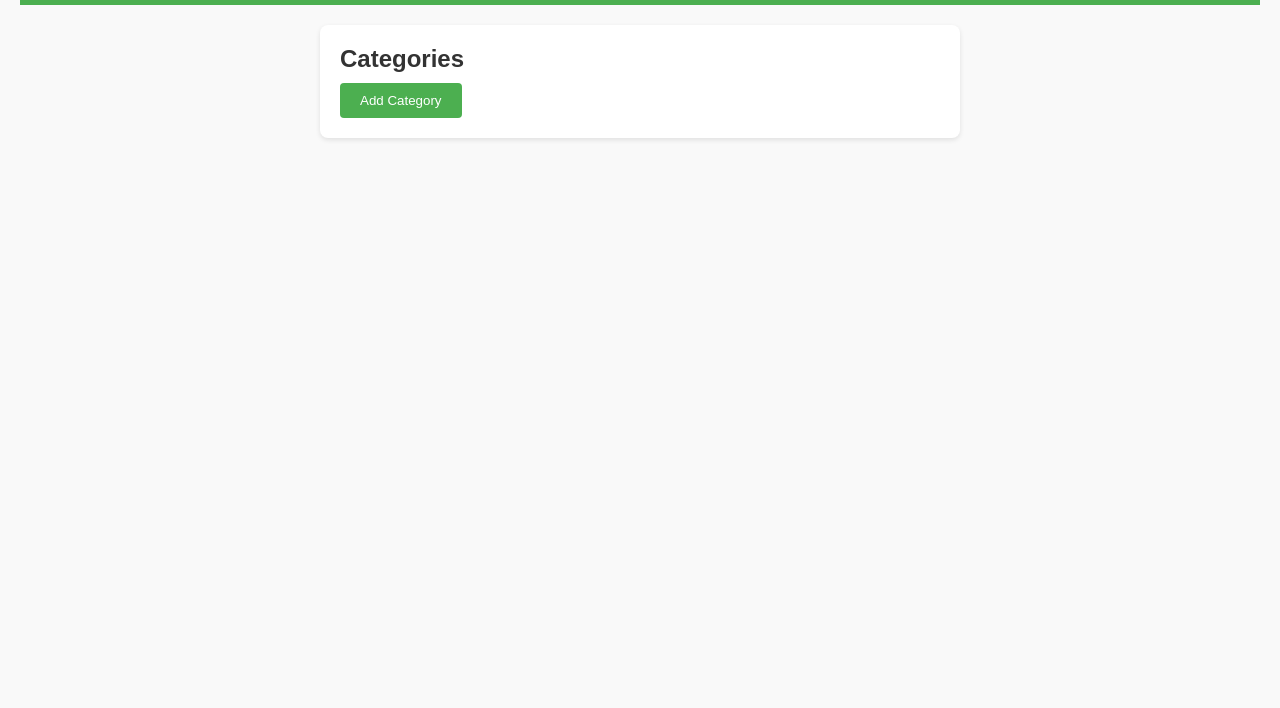
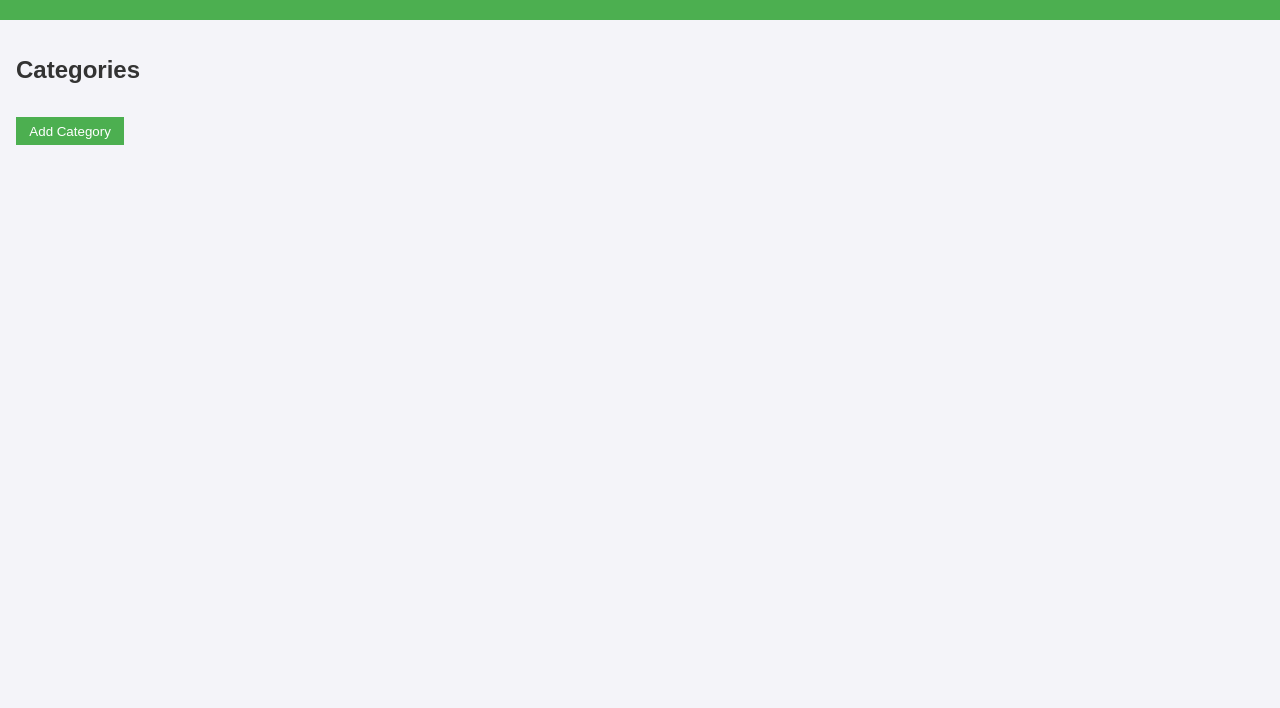
Before and after one commit to kheilihamalieh/bekhoda, a plain HTML site: page index.html in a window 1280 px wide. Shown: the part 92-800 px from the top of the page. Drawn offline with Linux system fonts and the light colour scheme.

Commit message:
Update styles.css

```diff
--- a/styles.css
+++ b/styles.css
@@ -1,57 +1,28 @@
-/* styles.css */
-
-/* General Reset */
-body, h1, h2, ul, li, button {
+body {
+  font-family: Arial, sans-serif;
   margin: 0;
   padding: 0;
-    box-sizing: border-box;
-  }
-
-  body {
-    font-family: Arial, sans-serif;
-    background-color: #f9f9f9;
+  background-color: #f4f4f9;
   color: #333;
-    padding: 20px;
 }
 
 header {
-    text-align: center;
-    padding: 20px;
   background-color: #4caf50;
   color: white;
+  padding: 1em;
+  text-align: center;
 }
 
 main {
-    max-width: 600px;
-    margin: 20px auto;
-    padding: 20px;
-    background: white;
-    border-radius: 8px;
-    box-shadow: 0 2px 5px rgba(0, 0, 0, 0.1);
-  }
-
-  h2 {
-    margin-bottom: 10px;
-  }
-
-  ul {
-    list-style: none;
-    margin-top: 10px;
-  }
-
-  li {
-    padding: 10px;
-    background: #e0f7fa;
-    margin-bottom: 10px;
-    border-radius: 4px;
+  padding: 1em;
 }
 
 button {
   background-color: #4caf50;
   color: white;
   border: none;
-    padding: 10px 20px;
-    border-radius: 4px;
+  padding: 0.5em 1em;
+  margin-top: 1em;
   cursor: pointer;
 }
 
```
Lines whose indentation alone changed are shown as unchanged.
